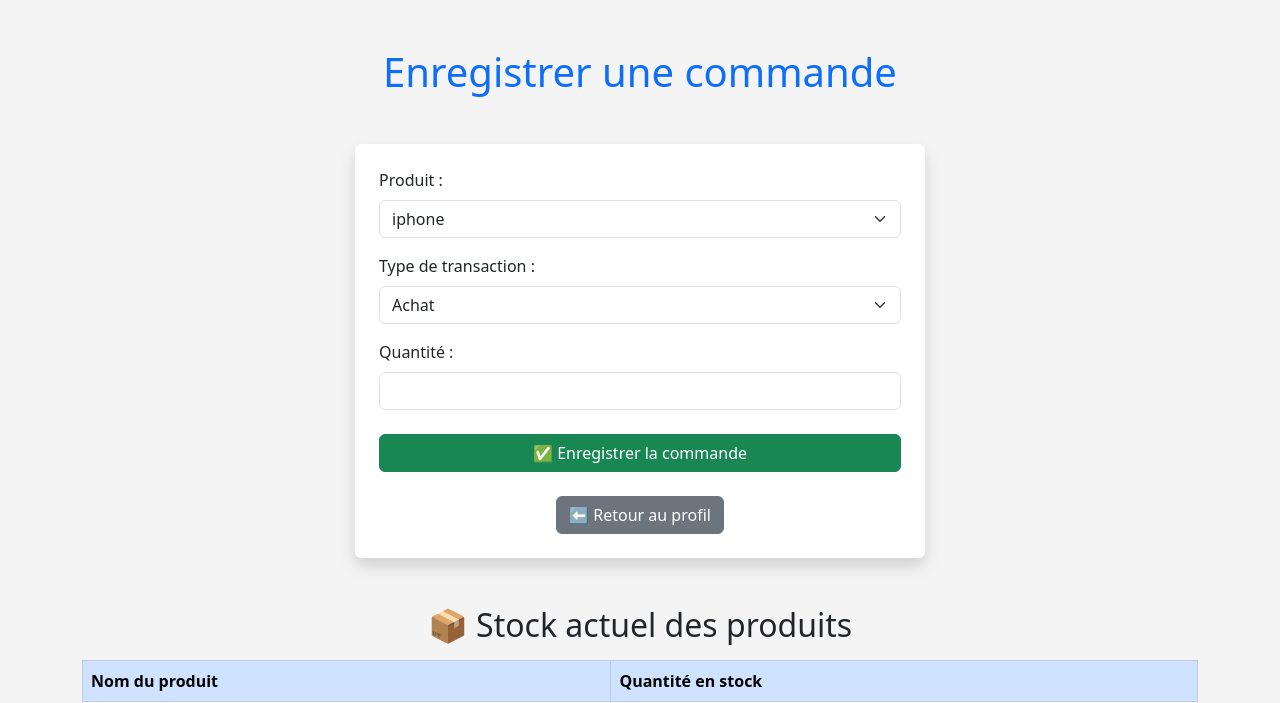
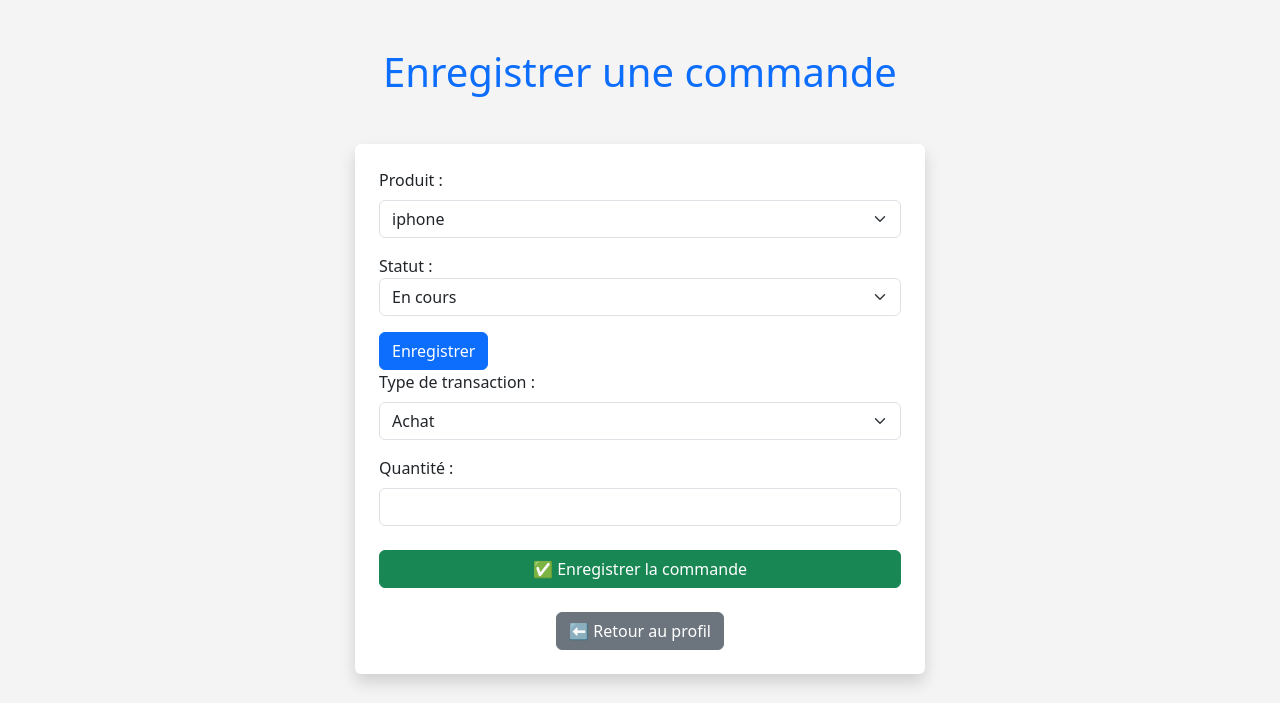
Before and after one commit to megtaho/LogisALS, a Django app: page /inventaire/commande/enregistrer/ in a window 1280 px wide. Shown: the top 703 px of the page. Run offline with Django 5.2, Linux system fonts and the light colour scheme; data comes from the database, SQL or seed files in the repository; both versions use the stored data as it was after the commit; some libraries are stand-ins or nearby versions.

Commit message:
ajout statut dans commande

```diff
--- a/inventaire/templates/inventaire/enregistrer_commande.html
+++ b/inventaire/templates/inventaire/enregistrer_commande.html
@@ -26,6 +26,17 @@
                     </select>
                 </div>
 
+
+                <label for="statut">Statut :</label>
+                <select name="statut" id="statut" required class="form-select">
+                    <option value="en_cours">En cours</option>
+                    <option value="terminee">Terminée</option>
+                    <option value="annulee">Annulée</option>
+                </select>
+
+                <button type="submit" class="btn btn-primary mt-3">Enregistrer</button>
+
+
                 <div class="mb-3">
                     <label for="type_transaction" class="form-label">Type de transaction :</label>
                     <select name="type_transaction" class="form-select" required>
@@ -33,6 +44,7 @@
                         <option value="vente">Vente</option>
                     </select>
                 </div>
+
 
                 <div class="mb-4">
                     <label for="quantite" class="form-label">Quantité :</label>
```
Also changed, not shown: db.sqlite3.
